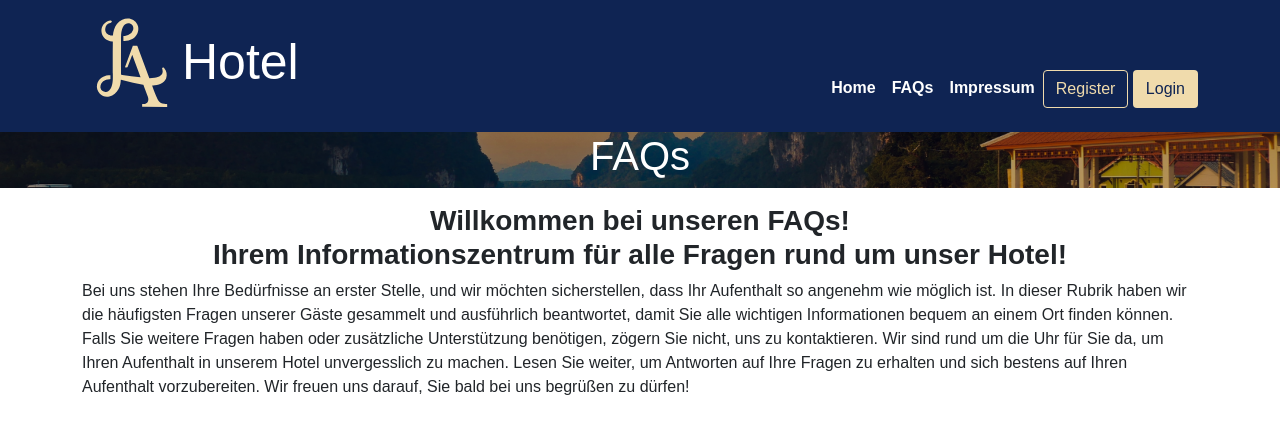
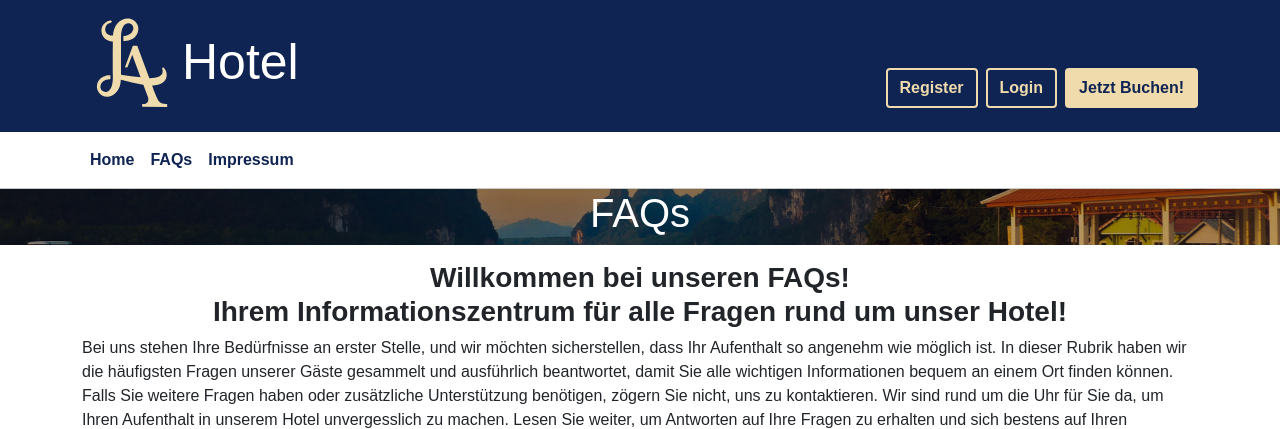
Before and after one commit to LRenTi/BIF1_Hotel-Website, a PHP site: page /index.php?faqs=true in a window 1280 px wide. Shown: the top 429 px of the page. Run offline with PHP 8.4, Linux system fonts and the light colour scheme.

Commit message:
Update: Navbar

```diff
--- a/index.php
+++ b/index.php
@@ -4,34 +4,53 @@
         <meta charset="UTF-8">
         <link href="stylesheet.css" rel="stylesheet">
         <link href="https://cdn.jsdelivr.net/npm/bootstrap@5.0.2/dist/css/bootstrap.min.css" rel="stylesheet" integrity="sha384-EVSTQN3/azprG1Anm3QDgpJLIm9Nao0Yz1ztcQTwFspd3yD65VohhpuuCOmLASjC" crossorigin="anonymous">
-        <script src="https://cdn.jsdelivr.net/npm/bootstrap@5.0.2/dist/js/bootstrap.bundle.min.js" integrity="sha384-MrcW6ZMFYlzcLA8Nl+NtUVF0sA7MsXsP1UyJoMp4YLEuNSfAP+JcXn/tWtIaxVXM" crossorigin="anonymous"></script>
     </head>
     <header>
         <div class="bc-blue">
-            <!--Navbar-leiste-->
-            <nav class="d-flex container">
+            <!--Header leiste-->
+            <div class="d-flex container-md">
                 <!-- Logo -->
-                <div class="d-flex pt-3 pb-3 justify-content-start">
-                    <img class="img-fluid" alt="Logo" src="content\logo\LogoHotel.svg" width="100">
-                    <h5 class="font-weight-bold text-white d-flex align-self-center" style="font-size:50px;">Hotel</h5>
+                <a class="td-none" href="index.php">
+                    <div class="d-flex pt-3 pb-3 justify-content-start">
+                        <img class="img-fluid" alt="Logo" src="content\logo\LogoHotel.svg" width="100">
+                        <h5 class="font-weight-bold text-white d-flex align-self-center" style="font-size:50px;">Hotel</h5>
+                    </div>
+                </a>
+                <!--Upper Start-->
+                <div class="navbar d-flex flex-grow-1 justify-content-end align-items-end mb-3 d-none d-sm-flex">
+                    <a type="button" class="btn btn-outline me-2" href="index.php?register=true">Register</a>
+                    <a type="button" class="btn btn-outline me-2" data-bs-toggle="modal" data-bs-target="#Login">Login</a>
+                    <a type="button" class="btn btn-gold" href="">Jetzt Buchen!</a>
+                    </ul>
                 </div>
-                <!--Menu Start-->
-                <div class="d-flex flex-grow-1 justify-content-end align-items-end mb-3">
-                    <ul class="nav col-12 col-lg-auto ms-lg-auto mb-2 ms-2 mr-3">
+                <!--Upper Ends-->
+            </div>
+        </div>
+        <!-- Nav menu -->
+        <nav class="navbar navbar-expand-sm navbar-light bg-lignt">
+            <div class="container">
+            <div class="d-flex d-sm-none justify-content-center">
+                        <a type="button" class="btn btn-gold cblue" href="">Jetzt Buchen!</a>
+                    </div>
+                <button class="navbar-toggler ms-auto" type="button" data-bs-toggle="collapse" data-bs-target="#n_bar" aria-controls="navbarNavAltMarkup" aria-label="Toggle navigation">
+                    <span class="navbar-toggler-icon"></span>
+                </button>
+                <div class="collapse navbar-collapse" id="n_bar">
+                    <div class="d-flex justify-content-start d-sm-none mt-2 mb-2">
+                        <a type="button" class="btn btn-outline cblue me-2" data-bs-toggle="modal" data-bs-target="#Login">Login</a>
+                        <a type="button" class="btn btn-outline cblue me-2" href="index.php?register=true">Register</a>
+                    </div>
+                    <ul class="navbar-nav">
                         <li><a href="index.php" class="nav-point px-2">Home</a></li>
                         <li><a href="index.php?faqs=true" class="nav-point px-2">FAQs</a></li>
                         <li><a href="index.php?impressum=true" class="nav-point px-2 ">Impressum</a></li>
                     </ul>
-                    <!--Menu Ends-->
-                    <!--Login/Register Start-->
-                    <div class="text-end mb-2 d-none d-lg-block">
-                       <a href="index.php?register=true" type="button" class="btn btn-outline">Register</a>
-                       <a type="button" class="btn btn-white" data-bs-toggle="modal" data-bs-target="#Login">Login</a>
-                    </div>
                 </div>
-                <!--Login/Register Ends-->
-            </nav>
-        </div>
+            </div>
+        </nav>
+        <hr class="solid m-0 p-0">
+
+
         <!-- Modal Start -->
         <div class="modal fade" id="Login" tabindex="-1" aria-labelledby="Loginlabel" aria-hidden="true">
             <div class="modal-dialog">
@@ -77,6 +96,9 @@
             }
         ?>
     </main>
+    <body>
+        <script src="https://cdn.jsdelivr.net/npm/bootstrap@5.1.3/dist/js/bootstrap.bundle.min.js" integrity="sha384-ka7Sk0Gln4gmtz2MlQnikT1wXgYsOg+OMhuP+IlRH9sENBO0LRn5q+8nbTov4+1p" crossorigin="anonymous"></script>
+    </body>
     <footer class="bc-blue text-white text-center mb-0">
         <p>&copy; 2023 L&A Hotel. Alle Rechte vorbehalten.</p>
     </footer>
--- a/stylesheet.css
+++ b/stylesheet.css
@@ -13,27 +13,36 @@
     background-color: #3e4f75!important;
     border-color: #3e4f75;
 }
-.btn-white{
+.btn-gold{
+    border:2px solid #f0dbac!important;
     color:#0f2453!important;
     background-color: #f0dbac!important;
+    font-weight: bold!important;
 }
-.btn-white:hover{
+.btn-gold:hover{
+    border:2px solid #f0dbac!important;
     background-color: #f0dbac!important;
     border-color: #f0dbac!important;
+    font-weight: bold!important;
 }
 .btn-outline{
-    border:1px solid #f0dbac!important;
+    border: 2px solid #f0dbac!important;
     color:#f0dbac!important;
+    font-weight: bold!important;
 }
 .btn-outline:hover{
-    border:1px solid #f0dbac!important;
+    border:2px solid #f0dbac!important;
     background-color:#f0dbac!important;
+    color:#0f2453!important;
+    font-weight: bold!important;
+}
+.cblue{
     color:#0f2453!important;
 }
 .nav-point{
 	display: block;
 	padding: .5rem 1rem;
-	color: white;
+	color: #0f2453;
 	text-decoration: none;
     font-weight:bold;
 	transition: color .15s ease-in-out,background-color .15s ease-in-out,border-color .15s ease-in-out;
@@ -72,11 +81,6 @@
 {
     background: rgba(0, 0, 0, 0.5);
 }
-.masthead {
-    height: 100vh;
-    min-height: 500px;
-    background-image: url('https://source.unsplash.com/BtbjCFUvBXs/1920x1080');
-    background-size: cover;
-    background-position: center;
-    background-repeat: no-repeat;
-  }
+.td-none{
+    text-decoration: none;
+}
```
Also changed, not shown: pages/home.php (+3 -22 lines).
